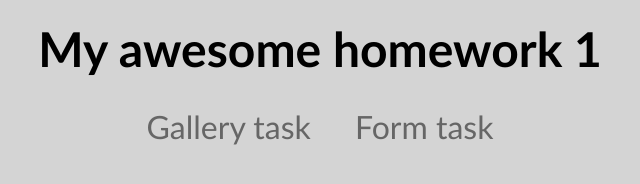
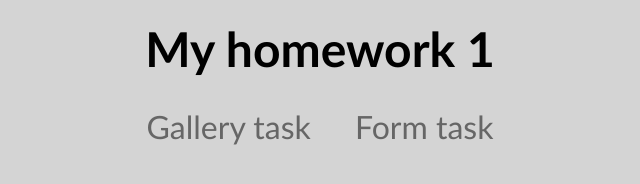
Before and after one commit to AndyGrigs/goit-advancedjs-hw-01, a plain HTML site: page index.html in a window 1280 px wide. Shown: the whole page, without its empty margins (320-960 px from the left). Drawn offline with Linux system fonts and the light colour scheme.

Commit message:
Deploying to gh-pages from @ AndyGrigs/goit-advancedjs-hw-01@52f322b3e12818c53170c7f5c7bec7918c4fe909 🚀

```diff
--- a/index.html
+++ b/index.html
@@ -4,16 +4,16 @@
     <meta charset="UTF-8" />
     <link rel="icon" type="image/svg+xml" href="/goit-advancedjs-hw-01/favicon.svg" />
     <meta name="viewport" content="width=device-width, initial-scale=1.0" />
-    <title>Vanilla App Template</title>
+    <title>My homework 1</title>
     <link rel="stylesheet" crossorigin href="/goit-advancedjs-hw-01/assets/index-Ky6CKK-u.css">
   </head>
   <body>
-    <h1>My awesome homework 1  </h1>
+    <h1>My homework 1</h1>
     <div class="crosshair section">
       <nav class="link-effect-14" id="link-effect-14">
-         <a href="./1-gallery.html"><span>Gallery task</span></a>
-         <a href="./2-form.html"><span>Form task</span></a>
+        <a href="./1-gallery.html"><span>Gallery task</span></a>
+        <a href="./2-form.html"><span>Form task</span></a>
       </nav>
-   </div>
+    </div>
   </body>
 </html>
```
